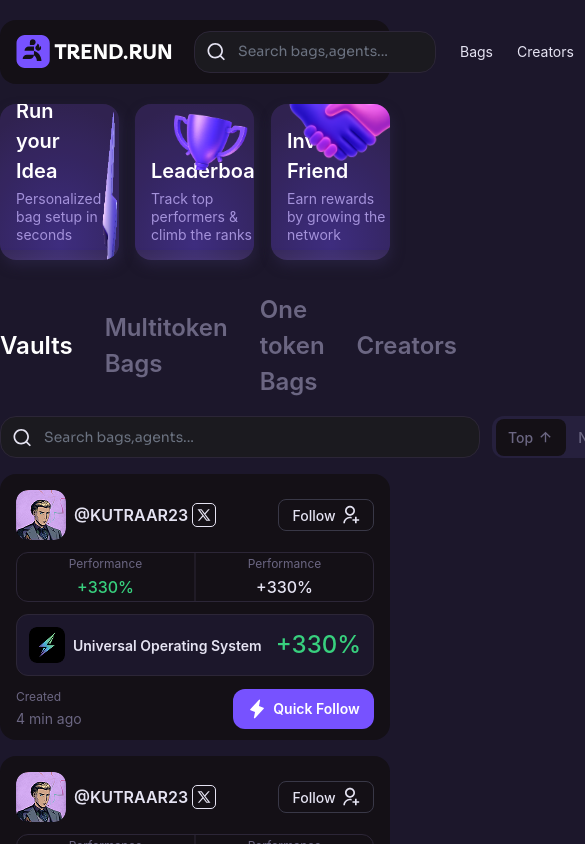
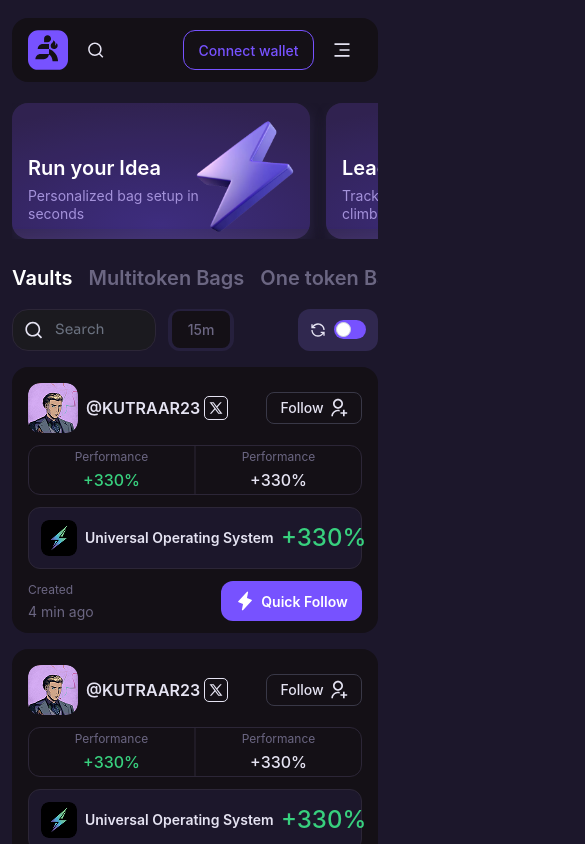
Before and after one commit to dushanbesoft/bags, a React (Vite) app: page / in a window 390 px wide. Shown: the top 844 px of the page, 585 px wide, since content can reach past the window. Built offline with nearby package versions, Linux system fonts and the light colour scheme; what tailwindcss-font-inter would draw is missing.

Commit message:
add mobile responsive main page

```diff
--- /dev/null
+++ b/src/assets/images/BurgerIcon.tsx
@@ -0,0 +1,16 @@
+export default function BurgerIcon() {
+    return (
+        <svg
+            width="20"
+            height="20"
+            viewBox="0 0 20 20"
+            fill="none"
+            xmlns="http://www.w3.org/2000/svg"
+        >
+            <path
+                d="M2.5 3.33337H17.5V5.00004H2.5V3.33337ZM7.5 9.16671H17.5V10.8334H7.5V9.16671ZM2.5 15H17.5V16.6667H2.5V15Z"
+                fill="#E5E3F2"
+            />
+        </svg>
+    );
+}
--- /dev/null
+++ b/src/assets/images/LogoMobileIcon.tsx
@@ -0,0 +1,16 @@
+export default function LogoMobileIcon() {
+    return (
+        <svg
+            width="40"
+            height="40"
+            viewBox="0 0 40 40"
+            fill="none"
+            xmlns="http://www.w3.org/2000/svg"
+        >
+            <path
+                d="M30 0.136108H10C4.48889 0.136108 0 4.59444 0 10.068V29.9319C0 35.4055 4.48889 39.8639 10 39.8639H30C35.5111 39.8639 40 35.4055 40 29.9319V10.068C40 4.61651 35.5111 0.136108 30 0.136108ZM24 12.9814C24.4667 12.5841 25.1111 11.9662 25.2667 10.995C25.3111 10.7743 25.2889 10.5757 25.2889 10.377C25.2889 10.3329 25.2889 10.3108 25.2889 10.2667C26.7333 11.1274 27.4222 12.231 27.3556 13.6215C27.3333 14.1512 27.2 14.6809 27.2 14.7029L26.9556 15.7182L27.6667 14.9457C27.8444 14.7471 28.3556 13.9746 28.4222 13.7539C28.4889 13.5111 28.5333 13.2904 28.5333 13.1138C29.2222 13.776 29.5778 14.5264 29.6444 15.4534C29.7556 17.1087 28.5111 18.6757 26.8889 18.9847C26.8 19.0068 26.6889 19.0289 26.6 19.0509L26.4889 19.073H25.8222C25.7333 19.0509 25.6444 19.0289 25.5556 19.0068C25.3556 18.9626 25.1778 18.9185 25 18.8744C23.7111 18.4109 22.9333 17.506 22.7111 16.2038C22.5333 14.9016 22.9556 13.8201 24 12.9814ZM16.0889 8.72171C16.0889 6.82361 17.6444 5.27864 19.5556 5.27864C21.5111 5.27864 23.0667 6.84568 23.0667 8.76586C23.0667 10.664 21.5111 12.2089 19.6 12.2089H16.0889V8.72171ZM24.5778 31.3445C24.3111 27.9455 23.0444 25.8488 20.9333 24.5687C20.7111 27.1289 18.5556 29.1374 15.9111 29.1374H7.44444C7.44444 26.3094 9.73695 24.0169 12.5649 24.0169H21.0222V19.0289H9.71111V18.8964C9.71111 16.1376 11.9778 13.8863 14.7556 13.8863H17.8889H21.0222V19.0068C26.2444 20.7063 30.0444 25.5839 30.0444 31.3445H24.5778Z"
+                fill="#7752FF"
+            />
+        </svg>
+    );
+}
--- a/src/assets/images/SearchIcon.tsx
+++ b/src/assets/images/SearchIcon.tsx
@@ -2,10 +2,9 @@ export default function SearchIcon() {
     return (
         <svg
             xmlns="http://www.w3.org/2000/svg"
-            width="23"
-            height="23"
             viewBox="0 0 23 23"
             fill="none"
+            className="w-full h-full"
         >
             <path
                 d="M16.2754 15.4676L19.9559 19.148L18.7405 20.3633L15.0601 16.6829C13.7367 17.7416 12.0585 18.375 10.2332 18.375C5.96378 18.375 2.49878 14.91 2.49878 10.6406C2.49878 6.37125 5.96378 2.90625 10.2332 2.90625C14.5025 2.90625 17.9675 6.37125 17.9675 10.6406C17.9675 12.4659 17.3342 14.1442 16.2754 15.4676ZM14.5513 14.8299C15.6021 13.7469 16.2488 12.2697 16.2488 10.6406C16.2488 7.31699 13.5568 4.625 10.2332 4.625C6.90952 4.625 4.21753 7.31699 4.21753 10.6406C4.21753 13.9643 6.90952 16.6562 10.2332 16.6562C11.8622 16.6562 13.3395 16.0096 14.4224 14.9587L14.5513 14.8299Z"
--- a/src/assets/images/index.ts
+++ b/src/assets/images/index.ts
@@ -1,8 +1,10 @@
 import ArrowIcon from './ArrowIcon';
 import ArrowLineIcon from './ArrowLineIcon';
+import BurgerIcon from './BurgerIcon';
 import EnergyIcon from './EnergyIcon';
 import LineIcon from './LineIcon';
 import Logo from './Logo';
+import LogoMobileIcon from './LogoMobileIcon';
 import PlusIcon from './PlusIcon';
 import SearchIcon from './SearchIcon';
 import StartIcon from './StarIcon';
@@ -22,4 +24,6 @@ export {
     ArrowLineIcon,
     StartIcon,
     ZIcon,
+    BurgerIcon,
+    LogoMobileIcon,
 };
--- a/src/components/Bags/BagItem/BagItem.tsx
+++ b/src/components/Bags/BagItem/BagItem.tsx
@@ -1,8 +1,8 @@
-import { XIcon, UserIcon, LineIcon, EnergyIcon } from "app/assets/images";
+import { XIcon, UserIcon, LineIcon, EnergyIcon } from 'app/assets/images';
 
 export default function BagItem() {
     return (
-        <div className="w-[442px] h-[266px] p-[16px] rounded-[16px] bg-[#141016] flex flex-col gap-[12px]">
+        <div className="w-full md:w-[442px] h-[266px] p-[16px] rounded-[16px] bg-[#141016] flex flex-col gap-[12px]">
             {/* Header Bag */}
             <div className="flex justify-between items-center">
                 <div className="flex gap-[8px]">
--- a/src/components/ContentAnimation/ContentAnimation.tsx
+++ b/src/components/ContentAnimation/ContentAnimation.tsx
@@ -1,8 +1,8 @@
 export default function ContentAnimation() {
     return (
-        <div className="w-full flex gap-[16px] justify-between">
+        <div className="w-full flex gap-[16px] justify-between overflow-x-auto">
             {/* Item 1 */}
-            <div className="cursor-pointer group relative w-[442px] flex h-[156px] shadow-content_animation overflow-hidden bg-[radial-gradient(ellipse_89.74%_89.74%_at_50.00%_89.74%,_#3F3074_0%,_#302443_100%)] rounded-[16px] transition-all ease-linear delay-75 will-change-transform hover:translate-y-[-2px]  ">
+            <div className="cursor-pointer group relative min-w-[298px] min-h-[136px] md:min-w-[442px] flex md:min-h-[156px] shadow-content_animation overflow-hidden bg-[radial-gradient(ellipse_89.74%_89.74%_at_50.00%_89.74%,_#3F3074_0%,_#302443_100%)] rounded-[16px] transition-all ease-linear delay-75 will-change-transform hover:translate-y-[-2px]  ">
                 <div className="flex flex-col gap-[4px] pl-[16px] pb-[16px] w-[200px] h-full justify-end">
                     <h6 className="text-[#FFF] text-[20px] font-semibold leading-normal">
                         Run your Idea
@@ -13,7 +13,7 @@ export default function ContentAnimation() {
                 </div>
                 <div className="">
                     <img
-                        className="w-[251px] h-[251px]  transition-all group:ease-linear delay-74 will-change-transform group-hover:translate-y-[-8px]"
+                        className="w-[120px] h-[120px] md:w-[251px] md:h-[251px] right-[5px] bottom-[1px] md:right-0 md:bottom-[-95px] absolute transition-all group:ease-linear delay-74 will-change-transform group-hover:translate-y-[-8px]"
                         src="/content_animation/img1.png"
                     />
 
@@ -23,7 +23,7 @@ export default function ContentAnimation() {
             </div>
 
             {/* Item 2 */}
-            <div className="cursor-pointer group relative w-[442px] flex h-[156px] shadow-content_animation overflow-hidden bg-[radial-gradient(ellipse_89.74%_89.74%_at_50.00%_89.74%,_#3F3074_0%,_#302443_100%)] rounded-[16px] transition-all ease-linear delay-75 will-change-transform hover:translate-y-[-2px]  ">
+            <div className="cursor-pointer group relative min-w-[298px] min-h-[136px] md:min-w-[442px] flex md:min-h-[156px] shadow-content_animation overflow-hidden bg-[radial-gradient(ellipse_89.74%_89.74%_at_50.00%_89.74%,_#3F3074_0%,_#302443_100%)] rounded-[16px] transition-all ease-linear delay-75 will-change-transform hover:translate-y-[-2px]  ">
                 <div className="flex flex-col gap-[4px] pl-[16px] pb-[16px] w-[200px] h-full justify-end">
                     <h6 className="text-[#FFF] text-[20px] font-semibold leading-normal">
                         Leaderboard
@@ -34,17 +34,17 @@ export default function ContentAnimation() {
                 </div>
                 <div className="">
                     <img
-                        className="absolute  top-[10px] right-[1px]  transition-all group:ease-linear delay-74 will-change-transform group-hover:translate-y-[-8px]"
+                        className="absolute top-[30px] md:top-[10px] w-[160px] h-[80px] md:w-auto md:h-auto right-[5px]   md:right-[1px]  transition-all group:ease-linear delay-74 will-change-transform group-hover:translate-y-[-8px]"
                         src="/content_animation/img2.png"
                     />
 
-                    <div className="w-[442px] h-[251px] right-0 bottom-[10px] absolute mix-blend-soft-light  bg-[#7752FF] bg-opacity-20 " />
+                    <div className=" w-[442px] h-[251px] right-0 bottom-[10px] absolute mix-blend-soft-light  bg-[#7752FF] bg-opacity-20 " />
                 </div>
                 <div className="w-full h-[1px] absolute bg-shadow_white shadow-content_animation2 bottom-[-50px] group-hover:bottom-[-30px] transition-all ease-linear"></div>
             </div>
 
             {/* Item 3 */}
-            <div className="cursor-pointer group relative w-[442px] flex h-[156px] shadow-content_animation overflow-hidden bg-[radial-gradient(ellipse_89.74%_89.74%_at_50.00%_89.74%,_#3F3074_0%,_#302443_100%)] rounded-[16px] transition-all ease-linear delay-75 will-change-transform hover:translate-y-[-2px]  ">
+            <div className="cursor-pointer group relative min-w-[298px] min-h-[136px] md:min-w-[442px] flex md:min-h-[156px] shadow-content_animation overflow-hidden bg-[radial-gradient(ellipse_89.74%_89.74%_at_50.00%_89.74%,_#3F3074_0%,_#302443_100%)] rounded-[16px] transition-all ease-linear delay-75 will-change-transform hover:translate-y-[-2px]  ">
                 <div className="flex flex-col gap-[4px] pl-[16px] pb-[16px] w-[200px] h-full justify-end">
                     <h6 className="text-[#FFF] text-[20px] font-semibold leading-normal">
                         Invite a Friend
@@ -55,7 +55,7 @@ export default function ContentAnimation() {
                 </div>
                 <div className="">
                     <img
-                        className=" rotate-[6deg] w-[275px] top-[-40px]  absolute right-[-13px]  transition-all group:ease-linear delay-74 will-change-transform group-hover:translate-y-[-8px]"
+                        className="rotate-[6deg] w-[120px] h-[120px] md:w-[275px] md:h-auto top-[15px] md:top-[-40px]  absolute right-[-13px]  transition-all group:ease-linear delay-74 will-change-transform group-hover:translate-y-[-8px]"
                         src="/content_animation/img3.png"
                     />
 
--- a/src/components/FilterComponent/FilterComponent.tsx
+++ b/src/components/FilterComponent/FilterComponent.tsx
@@ -5,16 +5,18 @@ export default function FilterComponent() {
     return (
         <div className="flex justify-between items-center">
             <div className="flex gap-[12px]">
-                <div className="w-[480px] h-[42px] p-[10px] flex items-center bg-[#1B1A1F] border-[1px] border-[#2C2637] gap-[10px] rounded-[16px]">
-                    <SearchIcon />
+                <div className="w-[144px] md:w-[480px] h-[42px] p-[10px] flex items-center bg-[#1B1A1F] border-[1px] border-[#2C2637] gap-[10px] rounded-[16px] overflow-hidden">
+                    <div className="w-[22px] h-[22px]">
+                        <SearchIcon />
+                    </div>
                     <input
-                        className="bg-transparent text-[14px] font-sora outline-none text-[#E5E3F2]"
+                        className="bg-transparent text-[14px] font-sora outline-none text-[#E5E3F2] overflow-hidden w-[50px] md:w-auto"
                         placeholder="Search bags,agents..."
                     />
                 </div>
 
                 {/* Status */}
-                <div className=" h-[42px] rounded-[12px] p-[4px] bg-[#26203D] flex justify-between items-center ">
+                <div className=" h-[42px] rounded-[12px] p-[4px] bg-[#26203D] justify-between items-center hidden md:flex ">
                     <div className=" px-[12px] py-[8px] flex gap-[4px] justify-center items-center group cursor-pointer bg-[#141016] rounded-[8px] ">
                         <div className="text-[#6B6682] group-hover:text-[#E5E3F2] text-[14px] font-medium transition-all easy-lenear">
                             Top
@@ -42,22 +44,22 @@ export default function FilterComponent() {
                             15m
                         </div>
                     </div>
-                    <div className="w-[58px] px-[12px] py-[8px] flex gap-[4px] justify-center items-center group cursor-pointer ">
+                    <div className="w-[58px] px-[12px] py-[8px]  gap-[4px] justify-center items-center group cursor-pointer hidden md:flex ">
                         <div className="text-[#6B6682] group-hover:text-[#E5E3F2] text-[14px] font-medium transition-all easy-lenear">
                             1h
                         </div>
                     </div>
-                    <div className="w-[58px] px-[12px] py-[8px] flex gap-[4px] justify-center items-center group cursor-pointer ">
+                    <div className="w-[58px] px-[12px] py-[8px] gap-[4px] justify-center items-center group cursor-pointer hidden md:flex ">
                         <div className="text-[#6B6682] group-hover:text-[#E5E3F2] text-[14px] font-medium transition-all easy-lenear">
                             24h
                         </div>
                     </div>
-                    <div className="w-[58px] px-[12px] py-[8px] flex gap-[4px] justify-center items-center group cursor-pointer ">
+                    <div className="w-[58px] px-[12px] py-[8px] gap-[4px] justify-center items-center group cursor-pointer hidden md:flex ">
                         <div className="text-[#6B6682] group-hover:text-[#E5E3F2] text-[14px] font-medium transition-all easy-lenear">
                             7d
                         </div>
                     </div>
-                    <div className="w-[58px] px-[12px] py-[8px] flex gap-[4px] justify-center items-center group cursor-pointer ">
+                    <div className="w-[58px] px-[12px] py-[8px] gap-[4px] justify-center items-center group cursor-pointer hidden md:flex ">
                         <div className="text-[#6B6682] group-hover:text-[#E5E3F2] text-[14px] font-medium transition-all easy-lenear">
                             All
                         </div>
@@ -66,10 +68,10 @@ export default function FilterComponent() {
             </div>
 
             <div className="">
-                <div className="w-[138px] h-[42px] rounded-[12px] px-[12px] py-[13px] bg-[#30284F] flex gap-[8px]">
+                <div className="w-fit md:w-[138px] h-[42px] rounded-[12px] px-[12px] py-[13px] bg-[#30284F] flex gap-[8px]">
                     <div className="flex gap-[4px] items-center">
                         <UpdateIcon />
-                        <span className="font-medium text-[14px] text-[#E5E3F2]">
+                        <span className="font-medium text-[14px] text-[#E5E3F2] hidden md:flex">
                             Update
                         </span>
                     </div>
--- a/src/components/Layout/Header/Header.tsx
+++ b/src/components/Layout/Header/Header.tsx
@@ -1,33 +1,43 @@
-import { ArrowIcon, Logo, PlusIcon, SearchIcon } from 'app/assets/images';
+import {
+    ArrowIcon,
+    BurgerIcon,
+    Logo,
+    LogoMobileIcon,
+    PlusIcon,
+    SearchIcon,
+} from 'app/assets/images';
 import { memo } from 'react';
 
 export const Header = memo(() => {
     return (
         <div className="w-full flex justify-between items-center py-[11px] px-[16px]  bg-[#141016] h-[64px] rounded-[16px]">
-            <div className="flex justify-start items-center  gap-[24px]">
-                <div className="w-[154px] h-[33px]">
+            <div className="flex justify-start items-center gap-[8px] md:gap-[24px]">
+                <div className="w-[40px] h-[40px] flex md:hidden">
+                    <LogoMobileIcon />
+                </div>
+                <div className="w-[154px] h-[33px] hidden md:flex">
                     <Logo />
                 </div>
-                <div className="w-[242px] h-[42px] p-[10px] flex items-center bg-[#1B1A1F] border-[1px] border-[#2C2637] gap-[10px] rounded-[16px]">
+                <div className="w-[40px] h-[40px] md:w-[242px] md:h-[42px] p-[10px] flex items-center md:bg-[#1B1A1F] md:border-[1px] border-[#2C2637] gap-[10px] rounded-[16px]">
                     <SearchIcon />
                     <input
-                        className="bg-transparent text-[14px] font-sora outline-none text-[#E5E3F2]"
+                        className="bg-transparent text-[14px] font-sora outline-none text-[#E5E3F2] hidden md:flex"
                         placeholder="Search bags,agents..."
                     />
                 </div>
-                <div className="text-[#E5E3F2] text-[14px] hover:text-[#7752FF] cursor-pointer">
+                <div className="text-[#E5E3F2] text-[14px] hover:text-[#7752FF] cursor-pointer hidden md:flex">
                     Bags
                 </div>
-                <div className="text-[#E5E3F2] text-[14px] hover:text-[#7752FF] cursor-pointer">
+                <div className="text-[#E5E3F2] text-[14px] hover:text-[#7752FF] cursor-pointer hidden md:flex">
                     Creators
                 </div>
-                <div className="text-[#E5E3F2] text-[14px] hover:text-[#7752FF] cursor-pointer">
+                <div className="text-[#E5E3F2] text-[14px] hover:text-[#7752FF] cursor-pointer hidden md:flex">
                     Ranks
                 </div>
             </div>
 
             <div className="flex items-center gap-[8px]">
-                <button className="flex gap-[6px] justify-center items-center rounded-[12px] bg-[#7752FF] w-[127px] h-[40px] px-[12px] py-[11px]">
+                <button className="gap-[6px] justify-center items-center rounded-[12px] bg-[#7752FF] w-[127px] h-[40px] px-[12px] py-[11px] hidden md:flex">
                     <span className="text-[14px] font-medium text-[#FFF]">
                         Create Bag
                     </span>
@@ -40,8 +50,12 @@ export const Header = memo(() => {
                         Connect wallet
                     </span>
                 </button>
-
-                <ArrowIcon />
+                <div className="hidden md:flex">
+                    <ArrowIcon />
+                </div>
+                <div className="flex md:hidden w-[40px] h-[40px] justify-center items-center">
+                    <BurgerIcon />
+                </div>
             </div>
         </div>
     );
--- a/src/components/Layout/Layout.tsx
+++ b/src/components/Layout/Layout.tsx
@@ -5,7 +5,7 @@ import { Header } from './Header/Header';
 export const Layout: React.FC<any> = ({ children }) => {
     return (
         <div className="flex w-full justify-center items-center font-inter  ">
-            <div className="flex flex-col w-full  md:w-[1360px] py-[19.5px] gap-[20.5px]">
+            <div className="flex flex-col w-full  md:w-[1360px] py-[18px] md:py-[19.5px] gap-[20.5px] px-[12px] md:px-[0px]">
                 <Header />
                 {children}
             </div>
--- a/src/components/MenuComponent/MenuComponent.tsx
+++ b/src/components/MenuComponent/MenuComponent.tsx
@@ -1,16 +1,16 @@
 export default function MenuComponent() {
     return (
-        <div className="flex gap-[32px] text-[24px] font-semibold text-[#6B6682] items-center">
-            <div className="text-[#FFF] hover:text-[#FFF] transition-all ease-linear cursor-pointer">
+        <div className="flex gap-[16px] md:gap-[32px] text-[20px] md:text-[24px] font-semibold text-[#6B6682] items-center overflow-x-auto">
+            <div className="text-[#FFF] hover:text-[#FFF] transition-all ease-linear cursor-pointer whitespace-nowrap">
                 Vaults
             </div>
-            <div className=" hover:text-[#FFF] transition-all ease-linear cursor-pointer">
+            <div className=" hover:text-[#FFF] transition-all ease-linear cursor-pointer whitespace-nowrap">
                 Multitoken Bags
             </div>
-            <div className=" hover:text-[#FFF] transition-all ease-linear cursor-pointer">
+            <div className=" hover:text-[#FFF] transition-all ease-linear cursor-pointer whitespace-nowrap">
                 One token Bags
             </div>
-            <div className=" hover:text-[#FFF] transition-all ease-linear cursor-pointer">
+            <div className=" hover:text-[#FFF] transition-all ease-linear cursor-pointer whitespace-nowrap">
                 Creators
             </div>
         </div>
--- a/src/pages/Home/Home.tsx
+++ b/src/pages/Home/Home.tsx
@@ -6,7 +6,7 @@ import MenuComponent from 'app/components/MenuComponent/MenuComponent';
 export default function Home() {
     return (
         <div className="flex flex-col gap-[16px]">
-            <div className="flex flex-col gap-[32px]">
+            <div className="flex flex-col gap-[24px] md:gap-[32px]">
                 {/* Content Animaton */}
                 <ContentAnimation />
                 {/* Menu Navigation  */}
--- a/vite.config.js
+++ b/vite.config.js
@@ -4,6 +4,8 @@ import react from '@vitejs/plugin-react';
 import tailwindcss from 'tailwindcss';
 import path from 'path';
 // https://vite.dev/config/
+const allowedHosts = ['localhost', '127.0.0.1', 'youdomain.com'];
+
 export default defineConfig({
     css: {
         postcss: {
```
